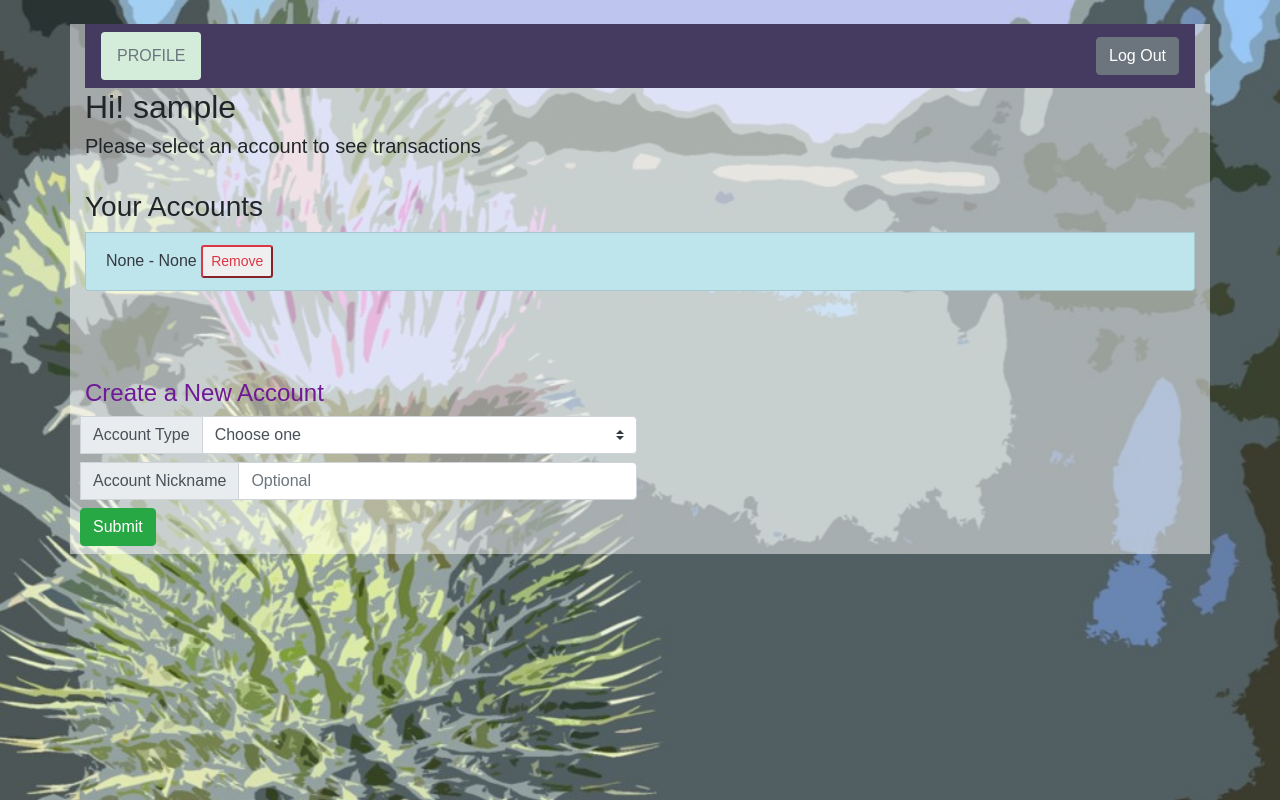
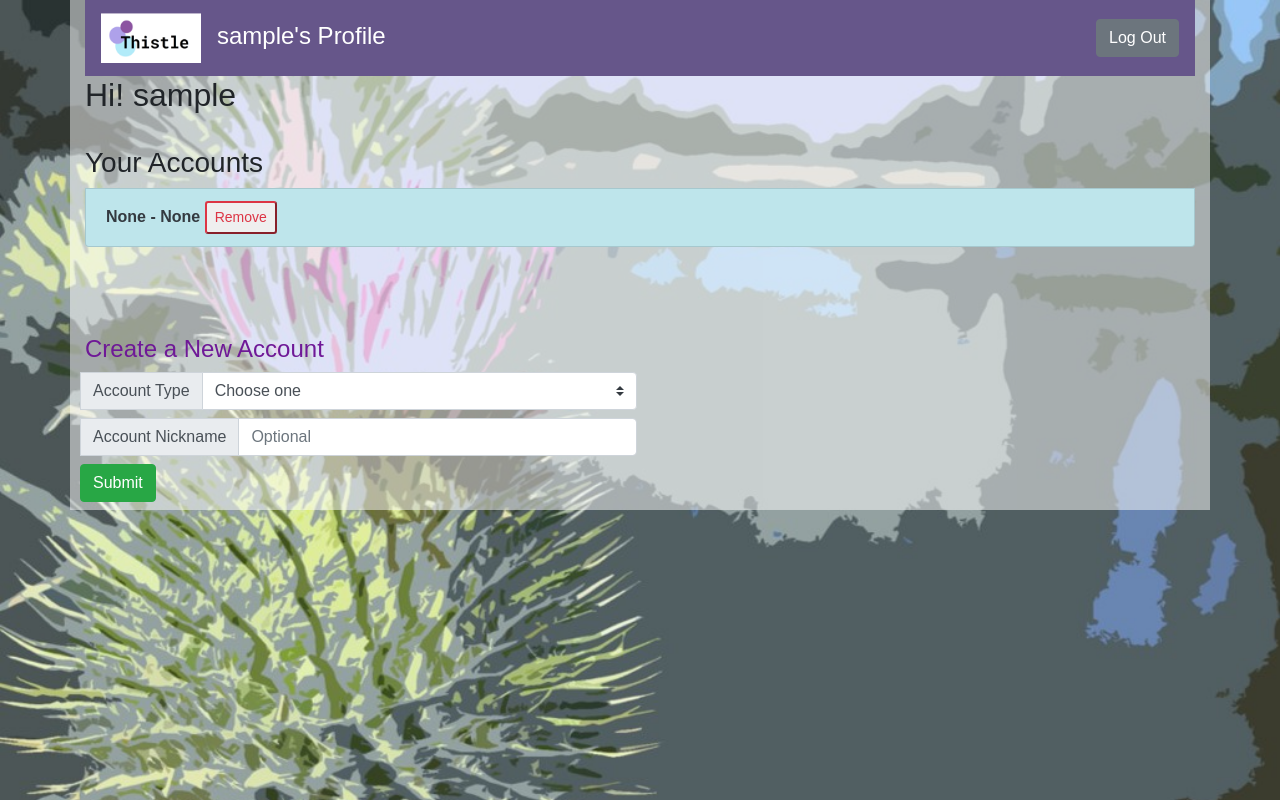
Before and after one commit to ichan266/Project---Projected-Budget, a Flask app: page /profile in a window 1280 px wide. Run offline with Flask 2, Linux system fonts and the light colour scheme; the visitor is signed in with stand-in values (Sample User, id 1); data comes from the database, SQL or seed files in the repository.

Commit message:
More Styling on Saturday

```diff
--- a/seed_database.py
+++ b/seed_database.py
@@ -99,4 +99,8 @@ for n in range (11,15):
 
 #* Miss Piggy *#
 crud.create_entry_log(9, datetime.date(2020, 12, 1), "Income", "Gig", 10000)
-crud.create_entry_log(9, datetime.date(2020, 12, 10), "Expense", "Flowers", -1000)
+crud.create_entry_log(9, datetime.date(2020, 12, 10), "Expense", "Venue", -20000)
+crud.create_entry_log(9, datetime.date(2020, 12, 30), "Expense", "Flowers", -3000)
+crud.create_entry_log(9, datetime.date(2020, 12, 10), "Expense", "Pretty Clothes", -3000, datetime.date(2021, 3, 31), datetime.timedelta(30))
+crud.create_entry_log(9, datetime.date(2021, 1, 1), "Expense", "Makeup", -3000)
+crud.create_entry_log(9, datetime.date(2021, 1, 20), "Expense", "Band", -6000)
--- a/templates/base.html
+++ b/templates/base.html
@@ -22,15 +22,13 @@
     <script src="https://cdn.jsdelivr.net/npm/bootstrap@4.5.3/dist/js/bootstrap.bundle.min.js"
             integrity="sha384-ho+j7jyWK8fNQe+A12Hb8AhRq26LrZ/JpcUGGOn+Y7RsweNrtN/tE3MoK7ZeZDyx"
             crossorigin="anonymous"></script>
-    <section id="main-container" class="centering-content container mt-4">
+    <section id="main-container" class="centering-content container">
     {% for msg in get_flashed_messages() %}
       <p class="flash-msg">
         {{ msg }}
       </p>
     {% endfor %}
-
     {% block body %}{% endblock %}
-
     {% block after_body %}{% endblock %}
     <script src='/static/features.js'></script>
     </section>
--- a/templates/profile.html
+++ b/templates/profile.html
@@ -1,8 +1,24 @@
 {% extends 'base.html' %}
-{% block title %}Profile{% endblock %}
+{% block title %}Thistle - Profile{% endblock %}
 
 {% block body %}
-<div class="font-up-bold text-uppercase alert-success">
+<nav class="navbar navbar-expand-lg navbar-light" style="background-color: rgb(102, 86, 138);">
+  <a class="navbar-brand" href="/">
+    <img src="/static/ThistleLogo.png" width="100" height="50" alt="" loading="lazy">
+  </a>
+  <div class="collapse navbar-collapse" id="navbarText">
+    <ul class="navbar-nav mr-auto">
+      <li class="nav-item mt-1">
+        <h4 style="color: white">{{ session['user_name'] }}'s Profile</h4>
+      </li>
+    </ul>
+    <form class="form-inline my-2 my-lg-0" action="/logout">
+      <button type="submit" class="btn btn-secondary my-2 my-sm-0" name="logout">Log Out</button>
+    </form>
+  </div>
+</nav>
+
+<!-- <div class="font-up-bold text-uppercase alert-success">
   <nav class="navbar justify-content-between" aria-label="breadcrumb">
     <ol class="breadcrumb m-0 alert-success align-items-center">
       <li class="breadcrumb-item active" aria-current="page">Profile</li>
@@ -11,10 +27,10 @@
       <button type="submit" class="btn btn-secondary my-2 my-sm-0" name="logout">Log Out</button>
     </form>
   </nav>
-</div>
+</div> -->
+
 <h2>Hi! {{ session['user_name'] }}</h2>
 {% if accounts %}
-<h5>Please select an account to see transactions</h5>
 <br>
 <h3>Your Accounts</h3>
   <div class="list-group">
@@ -22,7 +38,7 @@
   {% for account in accounts %}
       <li class="list-group list-group-item list-group-item-action list-group-item-info">
         <a href="/profile/{{ account.account_id }}" class="text-dark">
-          {{ account.account_nickname }} - {{account.account_type}}
+          <b>{{ account.account_nickname }} - {{account.account_type}}</b>
         </a>
         <form class="remove_form form-inline" action="/handle_account_removal">
           <button class="btn-sm btn-outline-danger" type="submit" name="account_id" value="{{ account.account_id }}">Remove</button>
@@ -67,4 +83,5 @@
     </div>
   </div>
 </form>
+
 {% endblock %}
```
Also changed, not shown: templates/account_details.html (+25 -3 lines).
